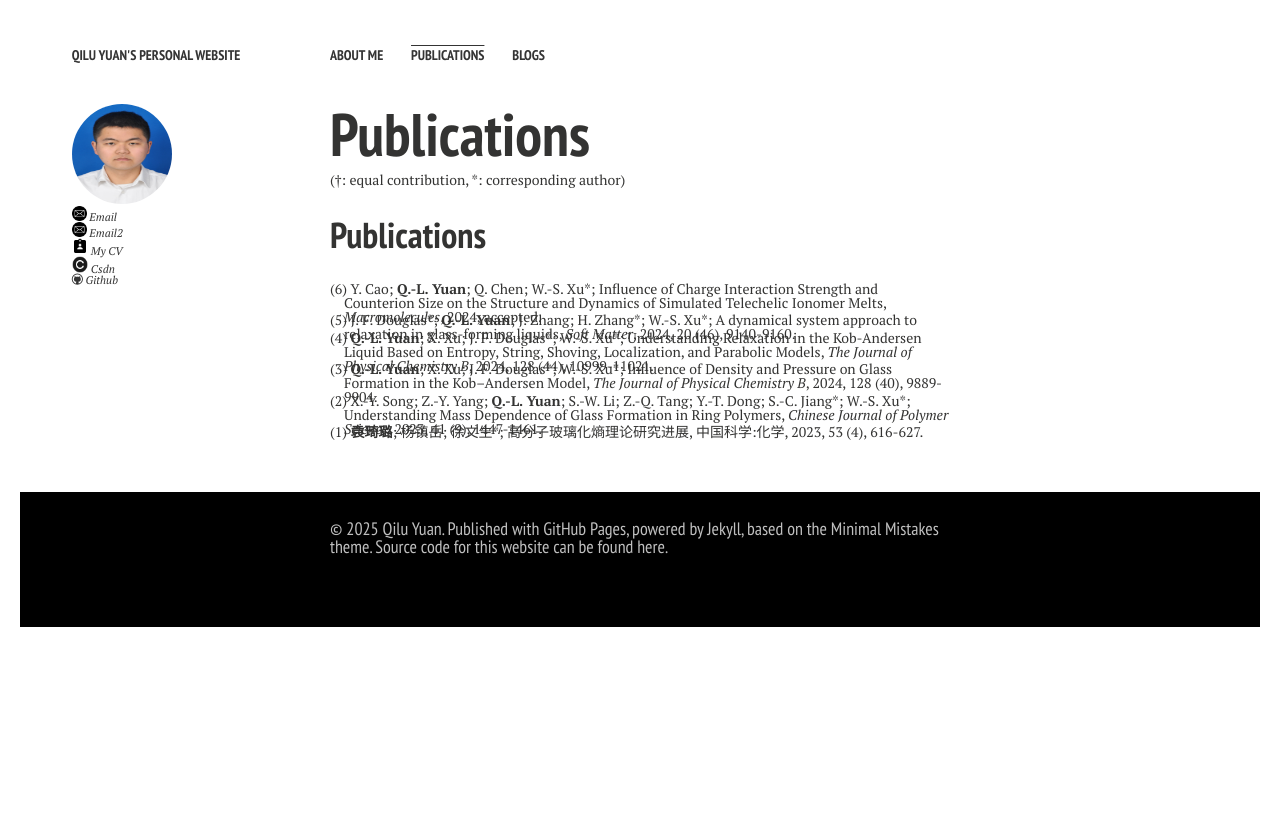
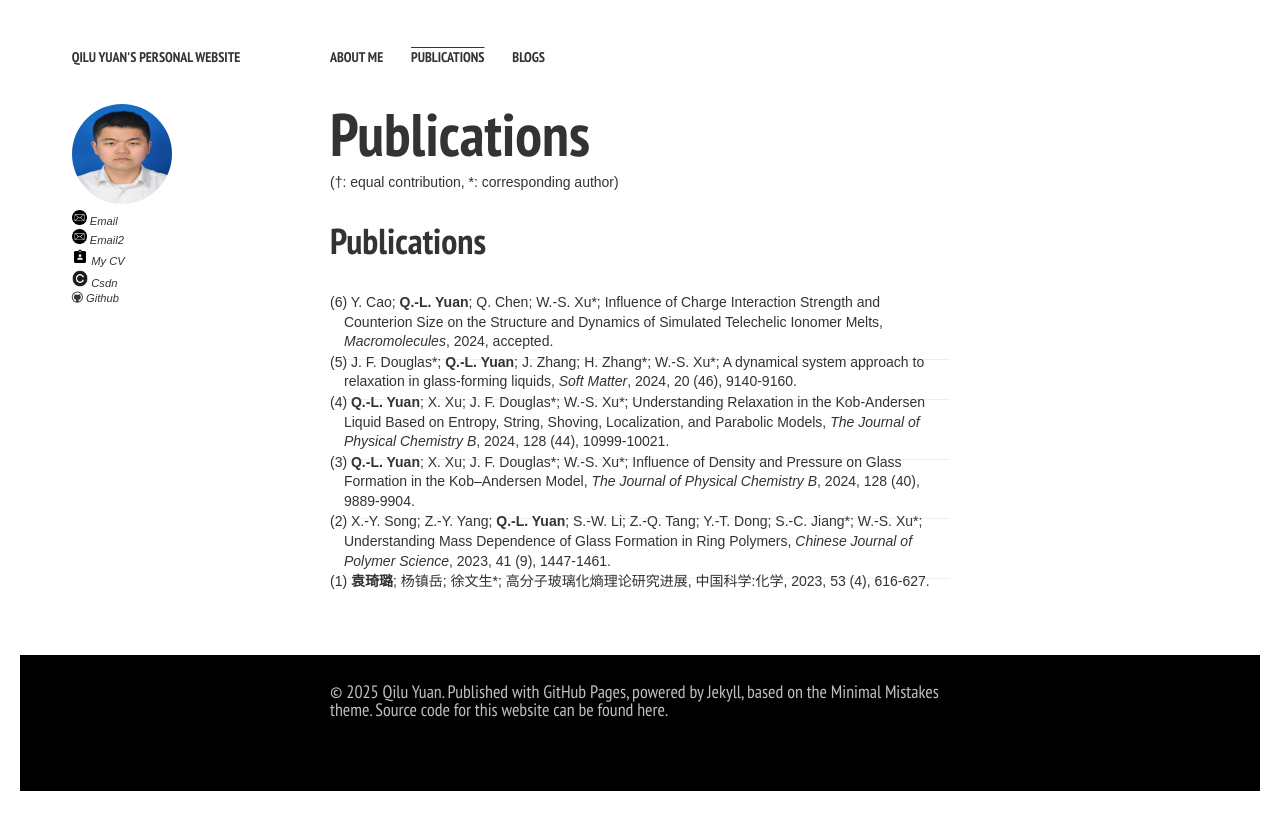
Before and after one commit to Qilu-Yuan/Qilu-Yuan.github.io, a Jekyll site: the page built from publications.md, in a window 1280 px wide. Shown: the top 830 px of the page. Built offline with Jekyll 4.4.1, drawn with Linux system fonts in a browser that asks for light colours; nearby versions of some CDN libraries; comment, search, counter and statistics services are not loaded; a style sheet for code colours, icons or effects is not loaded; part of the change alters nothing that is shown.

Commit message:
Update publications.md

```diff
--- a/publications.md
+++ b/publications.md
@@ -9,9 +9,10 @@ title: Publications
   <title>Publications</title>
   <style>
     body {
-      line-height: 1;
+      font-family: sans-serif;
+      line-height: 1.4;
       margin: 20px;
-      font-size: 14px; /* Smaller font size */
+      font-size: 14px;
     }
 
     h2 {
@@ -19,13 +20,20 @@ title: Publications
     }
 
     .publication {
-      text-indent: -1em; /* Negative indent for the hanging effect */
-      padding-left: 1em; /* Add padding to compensate for the indent */
-      margin-bottom: 0.75em; /* Add some spacing between entries */
+      text-indent: -1em;
+      padding-left: 1em;
+      margin-bottom: 1em; /* Increased margin-bottom significantly */
+      padding-bottom: 0.5em; /* Add padding below the text */
+      border-bottom: 1px solid #eee; /* Optional: Add a subtle line between entries */
     }
+
+    .publication:last-child {
+        border-bottom: none; /* Remove border from the last entry */
+    }
+
     .publication br {
-      display: block; /* Ensure <br> creates a line break */
-      margin-bottom: 0.5em; /* Add space after each line break */
+      display: block;
+      margin-bottom: 0.25em; /* Reduced margin for line breaks within entries */
     }
   </style>
 </head>
@@ -43,7 +51,7 @@ title: Publications
 
   <p class="publication">(5) J. F. Douglas*; <b>Q.-L. Yuan</b>; J. Zhang; H. Zhang*; W.-S. Xu*; A dynamical system approach to relaxation in glass-forming liquids, <i>Soft Matter</i>, 2024, 20 (46), 9140-9160.</p>
 
-  <p class="publication">(4) <b>Q.-L. Yuan</b>; X. Xu; J. F. Douglas*; W.-S. Xu*; Understanding Relaxation in the Kob-Andersen Liquid Based on Entropy, String, Shoving, Localization, and Parabolic Models, <i>The Journal of Physical Chemistry B</i>, 2024, 128 (44), 10999-11021.</p>
+  <p class="publication">(4) <b>Q.-L. Yuan</b>; X. Xu; J. F. Douglas*; W.-S. Xu*; Understanding Relaxation in the Kob-Andersen Liquid Based on Entropy, String, Shoving, Localization, and Parabolic Models, <i>The Journal of Physical Chemistry B</i>, 2024, 128 (44), 10999-10021.</p>
 
   <p class="publication">(3) <b>Q.-L. Yuan</b>; X. Xu; J. F. Douglas*; W.-S. Xu*; Influence of Density and Pressure on Glass Formation in the Kob–Andersen Model, <i>The Journal of Physical Chemistry B</i>, 2024, 128 (40), 9889-9904.</p>
 
```
